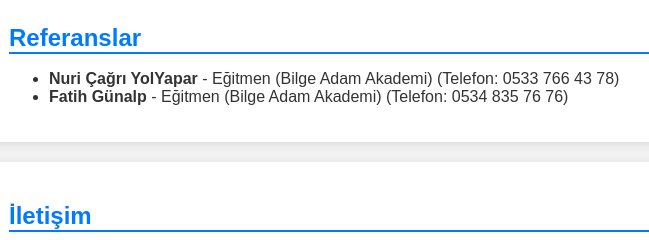
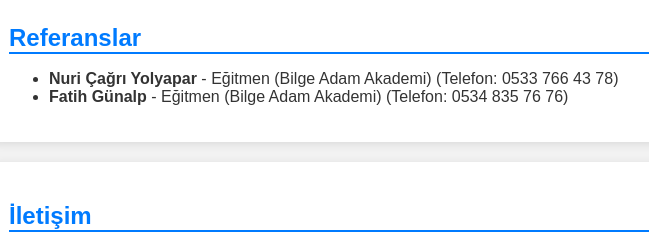
Before and after one commit to abdulkadirgungor86/cv, a plain HTML site: page index.html in a window 1280 px wide. Shown: the part 2037-2277 px from the top of the page, 31-680 px from the left. Drawn offline with Linux system fonts and the light colour scheme.

Commit message:
Update index.html

```diff
--- a/index.html
+++ b/index.html
@@ -130,7 +130,7 @@
         <section id="references" class="section">
             <h2>Referanslar</h2>
             <ul>
-                <li><b>Nuri Çağrı YolYapar</b> - Eğitmen (Bilge Adam Akademi) (Telefon: 0533 766 43 78)</li>
+                <li><b>Nuri Çağrı Yolyapar</b> - Eğitmen (Bilge Adam Akademi) (Telefon: 0533 766 43 78)</li>
                 <li><b>Fatih Günalp</b> - Eğitmen (Bilge Adam Akademi) (Telefon: 0534 835 76 76)</li>
             </ul>
         </section>
```
